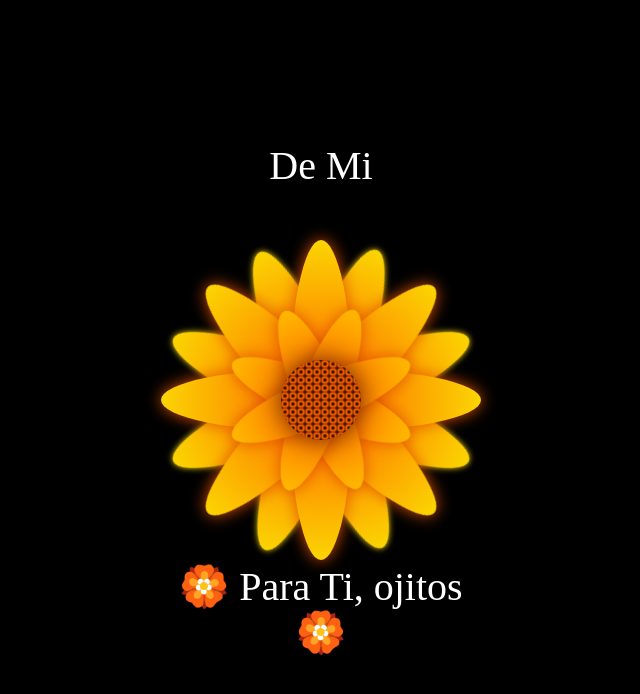
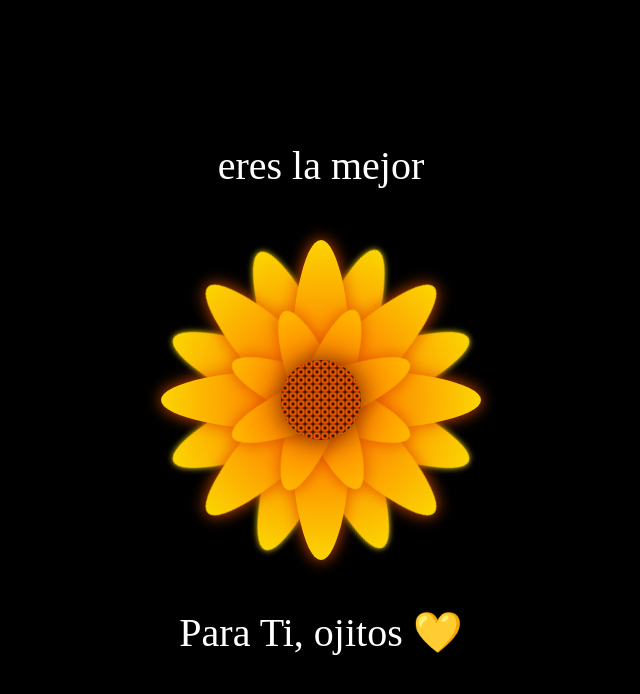
Before and after one commit to fmejia666/eh, a plain HTML site: page index.html in a window 1280 px wide. Shown: the whole page, without its empty margins (319-959 px from the left). Drawn offline with Linux system fonts and the light colour scheme.

Commit message:
Update index.html

```diff
--- a/index.html
+++ b/index.html
@@ -10,7 +10,7 @@
 <body>
 
 <div class="flower">
-    <div class="text-above">De Mi</div>
+    <div class="text-above"> eres la mejor </div>
     <div class="mid">
     </div>
     <div class="Petal1 p1">
@@ -37,7 +37,7 @@
     </div>
     <div class="Petal3 p4">
     </div>
-    <div class="text-below">🏵️ Para Ti, ojitos 🏵️</div>
+    <div class="text-below"> Para Ti, ojitos 💛 </div>
   </div>
 </body>
 </html>
```
